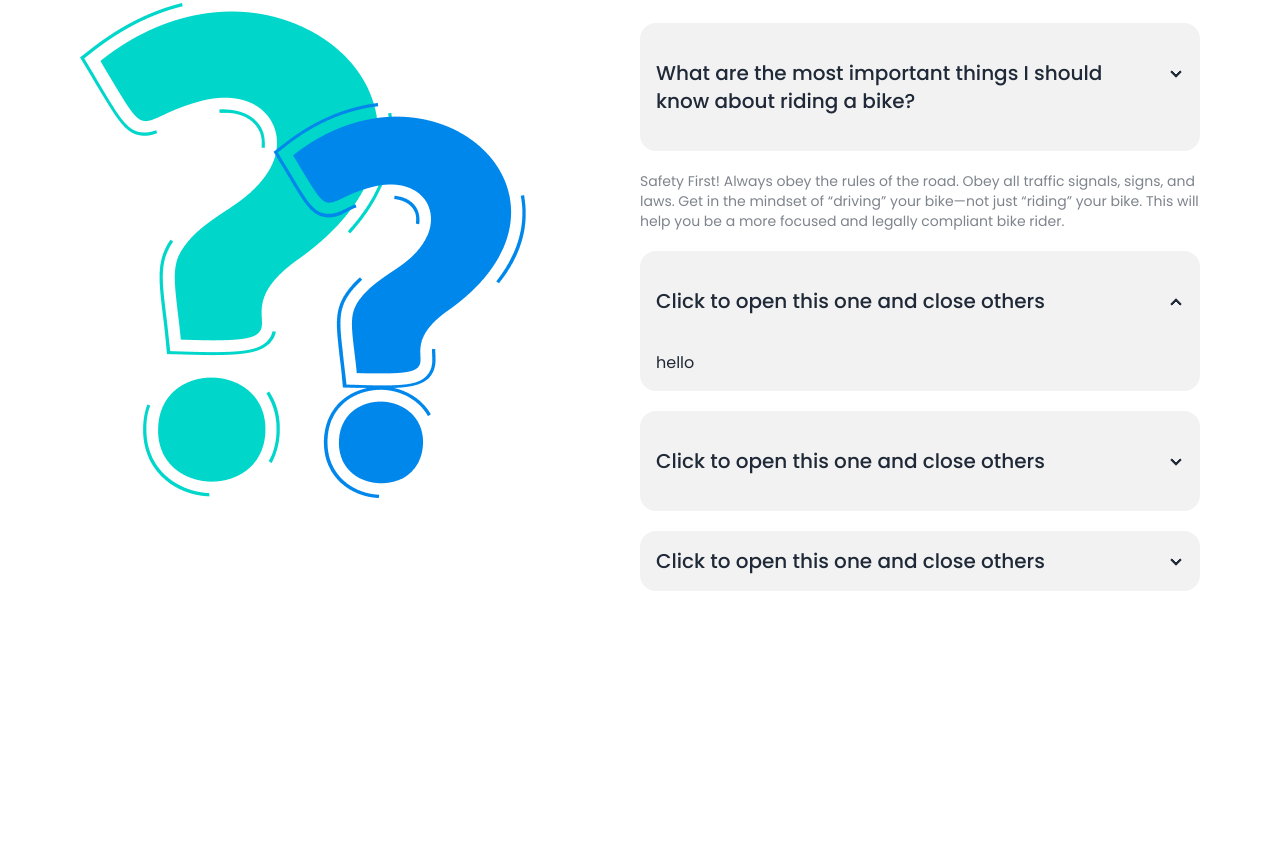
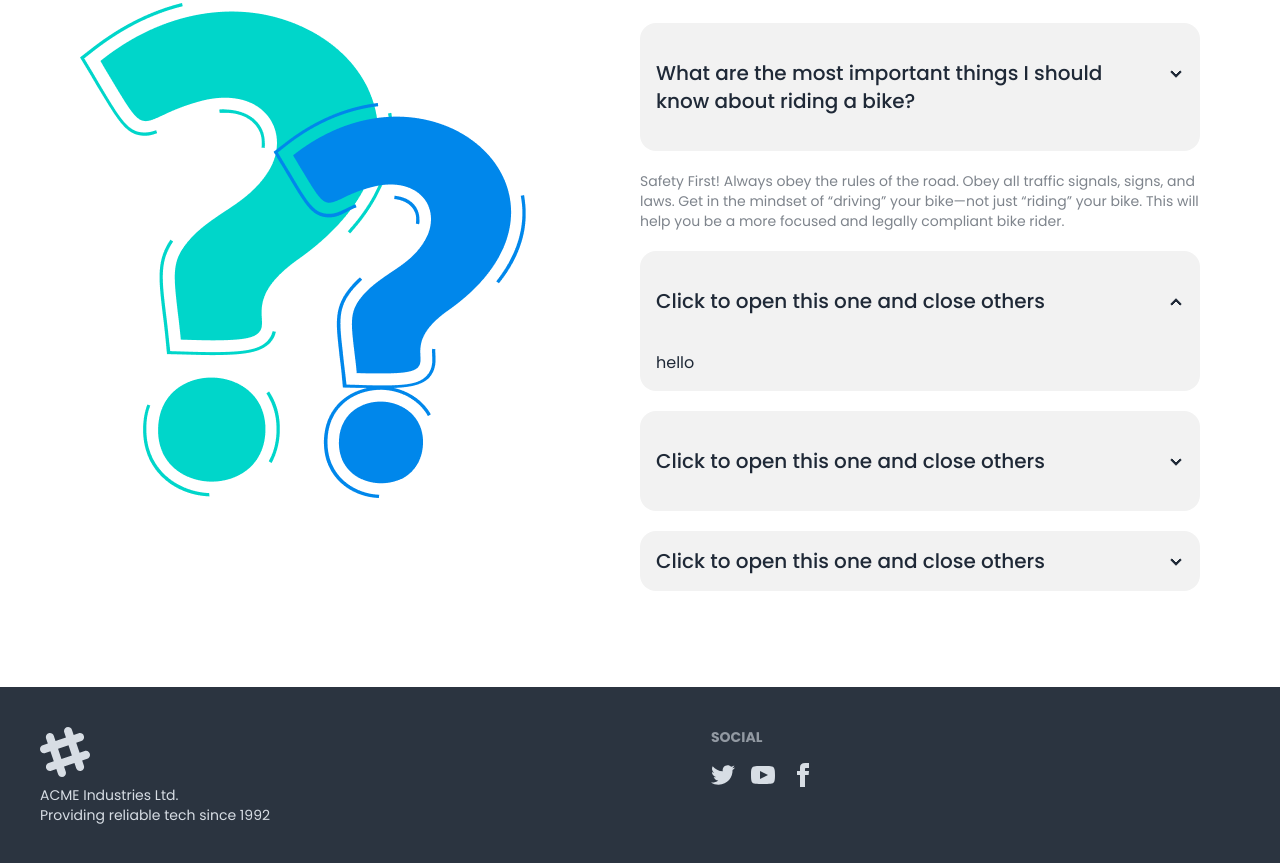
Before and after one commit to sayedkhan19/15-baiker-zone-projects, a plain HTML site: page index.html in a window 1280 px wide. Shown: the part 2708-3571 px from the top of the page. Before the commit the page ends 3395 px from the top, so only its background shows below. Drawn offline with nearby package versions, Linux system fonts and the light colour scheme.

Commit message:
add footer

```diff
--- a/index.html
+++ b/index.html
@@ -393,6 +393,63 @@
      </main>
 
     <!-- footer -->
-     <footer></footer>
+    <footer class="footer bg-neutral text-neutral-content p-10 w-full">
+      <aside>
+        <svg
+          width="50"
+          height="50"
+          viewBox="0 0 24 24"
+          xmlns="http://www.w3.org/2000/svg"
+          fill-rule="evenodd"
+          clip-rule="evenodd"
+          class="fill-current">
+          <path
+            d="M22.672 15.226l-2.432.811.841 2.515c.33 1.019-.209 2.127-1.23 2.456-1.15.325-2.148-.321-2.463-1.226l-.84-2.518-5.013 1.677.84 2.517c.391 1.203-.434 2.542-1.831 2.542-.88 0-1.601-.564-1.86-1.314l-.842-2.516-2.431.809c-1.135.328-2.145-.317-2.463-1.229-.329-1.018.211-2.127 1.231-2.456l2.432-.809-1.621-4.823-2.432.808c-1.355.384-2.558-.59-2.558-1.839 0-.817.509-1.582 1.327-1.846l2.433-.809-.842-2.515c-.33-1.02.211-2.129 1.232-2.458 1.02-.329 2.13.209 2.461 1.229l.842 2.515 5.011-1.677-.839-2.517c-.403-1.238.484-2.553 1.843-2.553.819 0 1.585.509 1.85 1.326l.841 2.517 2.431-.81c1.02-.33 2.131.211 2.461 1.229.332 1.018-.21 2.126-1.23 2.456l-2.433.809 1.622 4.823 2.433-.809c1.242-.401 2.557.484 2.557 1.838 0 .819-.51 1.583-1.328 1.847m-8.992-6.428l-5.01 1.675 1.619 4.828 5.011-1.674-1.62-4.829z"></path>
+        </svg>
+        <p>
+          ACME Industries Ltd.
+          <br />
+          Providing reliable tech since 1992
+        </p>
+      </aside>
+      <nav>
+        <h6 class="footer-title">Social</h6>
+        <div class="grid grid-flow-col gap-4">
+          <a>
+            <svg
+              xmlns="http://www.w3.org/2000/svg"
+              width="24"
+              height="24"
+              viewBox="0 0 24 24"
+              class="fill-current">
+              <path
+                d="M24 4.557c-.883.392-1.832.656-2.828.775 1.017-.609 1.798-1.574 2.165-2.724-.951.564-2.005.974-3.127 1.195-.897-.957-2.178-1.555-3.594-1.555-3.179 0-5.515 2.966-4.797 6.045-4.091-.205-7.719-2.165-10.148-5.144-1.29 2.213-.669 5.108 1.523 6.574-.806-.026-1.566-.247-2.229-.616-.054 2.281 1.581 4.415 3.949 4.89-.693.188-1.452.232-2.224.084.626 1.956 2.444 3.379 4.6 3.419-2.07 1.623-4.678 2.348-7.29 2.04 2.179 1.397 4.768 2.212 7.548 2.212 9.142 0 14.307-7.721 13.995-14.646.962-.695 1.797-1.562 2.457-2.549z"></path>
+            </svg>
+          </a>
+          <a>
+            <svg
+              xmlns="http://www.w3.org/2000/svg"
+              width="24"
+              height="24"
+              viewBox="0 0 24 24"
+              class="fill-current">
+              <path
+                d="M19.615 3.184c-3.604-.246-11.631-.245-15.23 0-3.897.266-4.356 2.62-4.385 8.816.029 6.185.484 8.549 4.385 8.816 3.6.245 11.626.246 15.23 0 3.897-.266 4.356-2.62 4.385-8.816-.029-6.185-.484-8.549-4.385-8.816zm-10.615 12.816v-8l8 3.993-8 4.007z"></path>
+            </svg>
+          </a>
+          <a>
+            <svg
+              xmlns="http://www.w3.org/2000/svg"
+              width="24"
+              height="24"
+              viewBox="0 0 24 24"
+              class="fill-current">
+              <path
+                d="M9 8h-3v4h3v12h5v-12h3.642l.358-4h-4v-1.667c0-.955.192-1.333 1.115-1.333h2.885v-5h-3.808c-3.596 0-5.192 1.583-5.192 4.615v3.385z"></path>
+            </svg>
+          </a>
+        </div>
+      </nav>
+    </footer>
 </body>
 </html>
```
